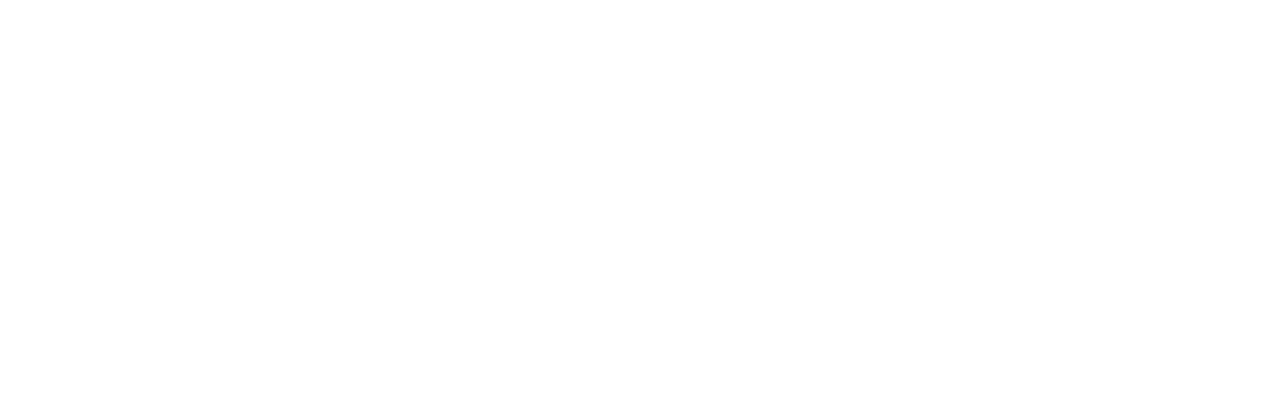
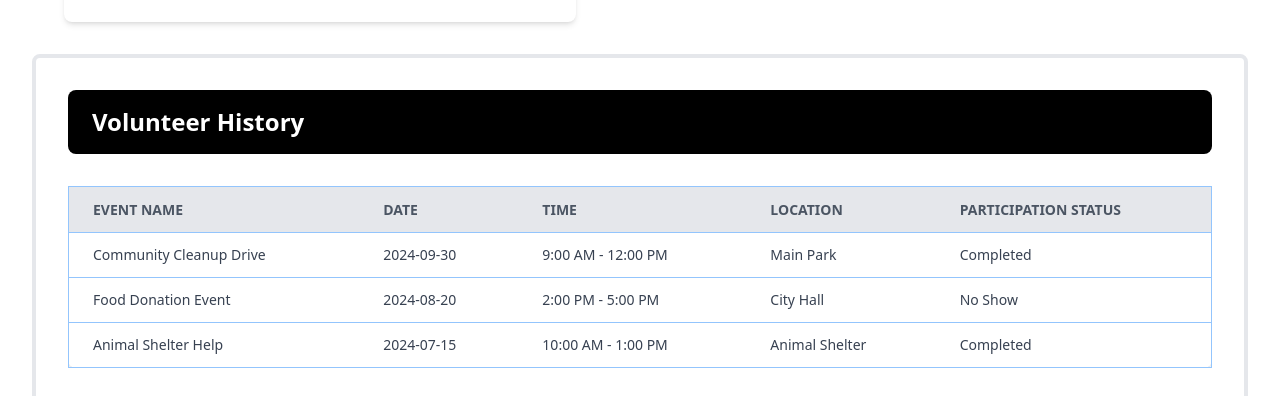
Before and after one commit to martin0330/H-TownHelps, a React (Create React App) app: page / in a window 1280 px wide. Shown: the part 556-952 px from the top of the page. Before the commit the page ends 800 px from the top, so only its background shows below. Built offline with nearby package versions, Linux system fonts and the light colour scheme.

Commit message:
Added the notification page and the volunteer history page

```diff
--- a/src/App.js
+++ b/src/App.js
@@ -1,13 +1,21 @@
-import VolunteerMatchingForm from "./pages/volunteer-match";
+import React from 'react';
+import NotificationPage from "./pages/NotificationPage"; // Adjust the path based on your folder structure
+import VolunteerMatchingForm from "./pages/volunteer-match"; // Adjust the path based on your folder structure
+import VolunteerHistory from "./pages/volunteer-hist"; // Adjust the path based on your folder structure
 
+const App = () => {
+  return (
+    <div className="container mx-auto p-8">
+      {/* Display Volunteer Matching Form */}
+      <VolunteerMatchingForm />
 
+      {/* Display Volunteer History */}
+      <VolunteerHistory />
 
-function App() {
-  return (
-    <div className = "App">
-      <VolunteerMatchingForm />
+      {/* Display Notification Page */}
+      <NotificationPage />
     </div>
   );
-}
+};
 
 export default App;
--- a/src/pages/volunteer-hist.jsx
+++ b/src/pages/volunteer-hist.jsx
@@ -1,4 +1,112 @@
-const volunteerHist = () => {
-    return <div>volunteer-hist</div>;
+import React, { useState, useEffect } from 'react';
+
+const VolunteerHistory = () => {
+  const [volunteerHistory, setVolunteerHistory] = useState([]);
+
+  // Simulating fetching volunteer history data
+  useEffect(() => {
+    const fetchVolunteerHistory = async () => {
+      const history = [
+        {
+          eventName: 'Community Cleanup Drive',
+          date: '2024-09-30',
+          time: '9:00 AM - 12:00 PM',
+          location: 'Main Park',
+          participationStatus: 'Completed',
+        },
+        {
+          eventName: 'Food Donation Event',
+          date: '2024-08-20',
+          time: '2:00 PM - 5:00 PM',
+          location: 'City Hall',
+          participationStatus: 'No Show',
+        },
+        {
+          eventName: 'Animal Shelter Help',
+          date: '2024-07-15',
+          time: '10:00 AM - 1:00 PM',
+          location: 'Animal Shelter',
+          participationStatus: 'Completed',
+        },
+      ];
+      setVolunteerHistory(history);
+    };
+
+    fetchVolunteerHistory();
+  }, []);
+
+  // Field Validation
+  const validateFields = (field) => {
+    const { eventName, date, time, location, participationStatus } = field;
+
+    // Check if required fields are present
+    if (!eventName || !date || !time || !location || !participationStatus) {
+      return false;
+    }
+
+    // Validate field types and lengths
+    if (eventName.length > 100 || location.length > 100) {
+      return false;
+    }
+
+    // Validate date format (YYYY-MM-DD)
+    const datePattern = /^\d{4}-\d{2}-\d{2}$/;
+    if (!datePattern.test(date)) {
+      return false;
+    }
+
+    return true;
+  };
+
+  return (
+    <div className="container mx-auto p-8 border-4 border-light-blue-500 rounded-lg">
+      {/* Black bar with white text */}
+      <div className="bg-black text-white py-4 px-6 mb-8 rounded-lg">
+        <h2 className="text-2xl font-bold">Volunteer History</h2>
+      </div>
+
+      <div className="overflow-x-auto">
+        <table className="min-w-full bg-white shadow-md rounded-lg border border-blue-300">
+          <thead>
+            <tr className="bg-gray-200 text-gray-600 uppercase text-sm leading-normal">
+              <th className="py-3 px-6 text-left border-b border-blue-300">Event Name</th>
+              <th className="py-3 px-6 text-left border-b border-blue-300">Date</th>
+              <th className="py-3 px-6 text-left border-b border-blue-300">Time</th>
+              <th className="py-3 px-6 text-left border-b border-blue-300">Location</th>
+              <th className="py-3 px-6 text-left border-b border-blue-300">Participation Status</th>
+            </tr>
+          </thead>
+          <tbody className="text-gray-700 text-sm">
+            {volunteerHistory.length > 0 ? (
+              volunteerHistory.map((history, index) => (
+                validateFields(history) ? (
+                  <tr key={index} className="border-b border-blue-300 hover:bg-gray-100">
+                    <td className="py-3 px-6 text-left">{history.eventName}</td>
+                    <td className="py-3 px-6 text-left">{history.date}</td>
+                    <td className="py-3 px-6 text-left">{history.time}</td>
+                    <td className="py-3 px-6 text-left">{history.location}</td>
+                    <td className="py-3 px-6 text-left">{history.participationStatus}</td>
+                  </tr>
+                ) : (
+                  <tr key={index} className="bg-red-100">
+                    <td colSpan="5" className="py-3 px-6 text-center text-red-500">
+                      Invalid data for this record
+                    </td>
+                  </tr>
+                )
+              ))
+            ) : (
+              <tr>
+                <td colSpan="5" className="py-3 px-6 text-center">
+                  No volunteer history available.
+                </td>
+              </tr>
+            )}
+          </tbody>
+        </table>
+      </div>
+    </div>
+  );
 };
-export default volunteerHist;
+
+export default VolunteerHistory;
```
